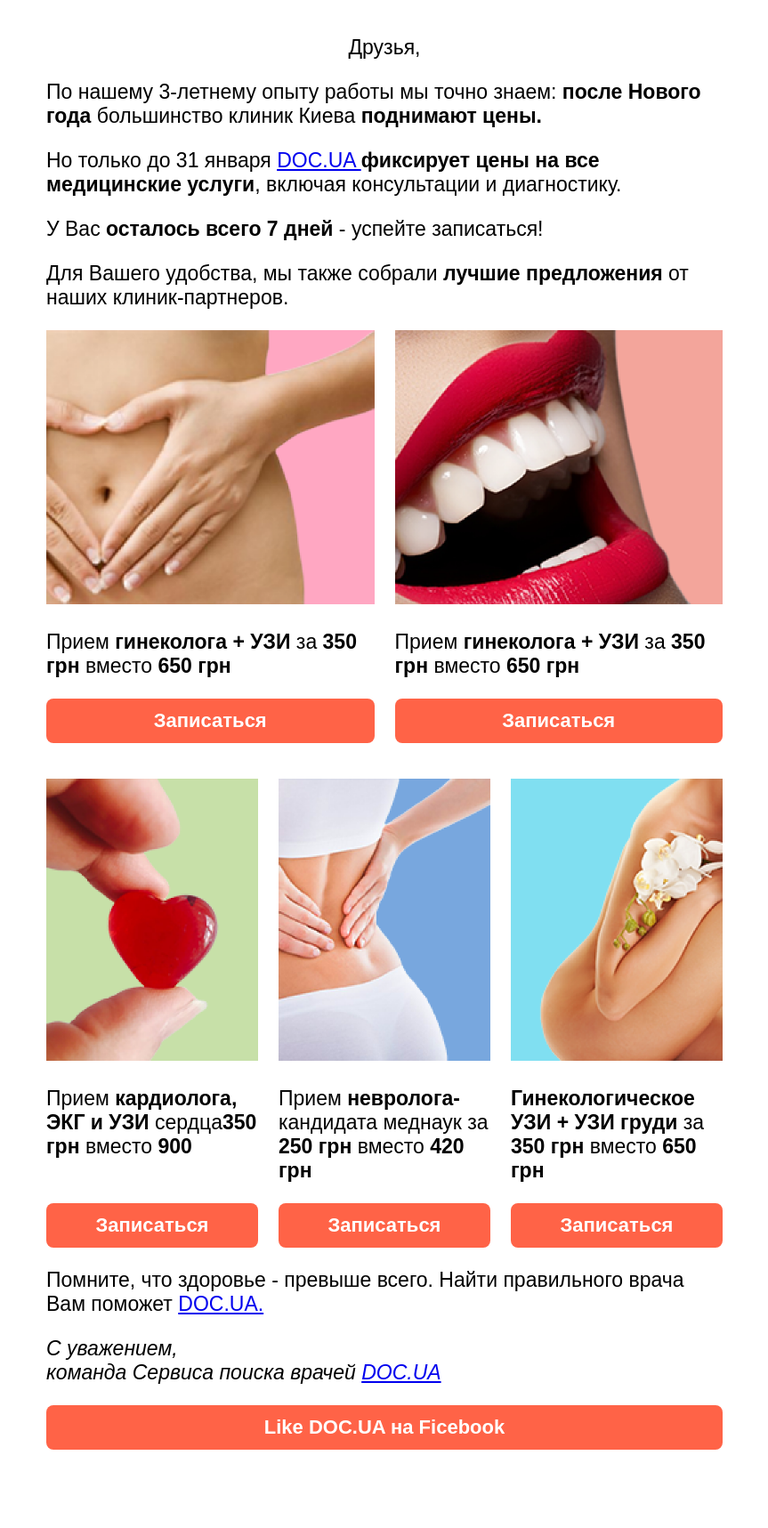
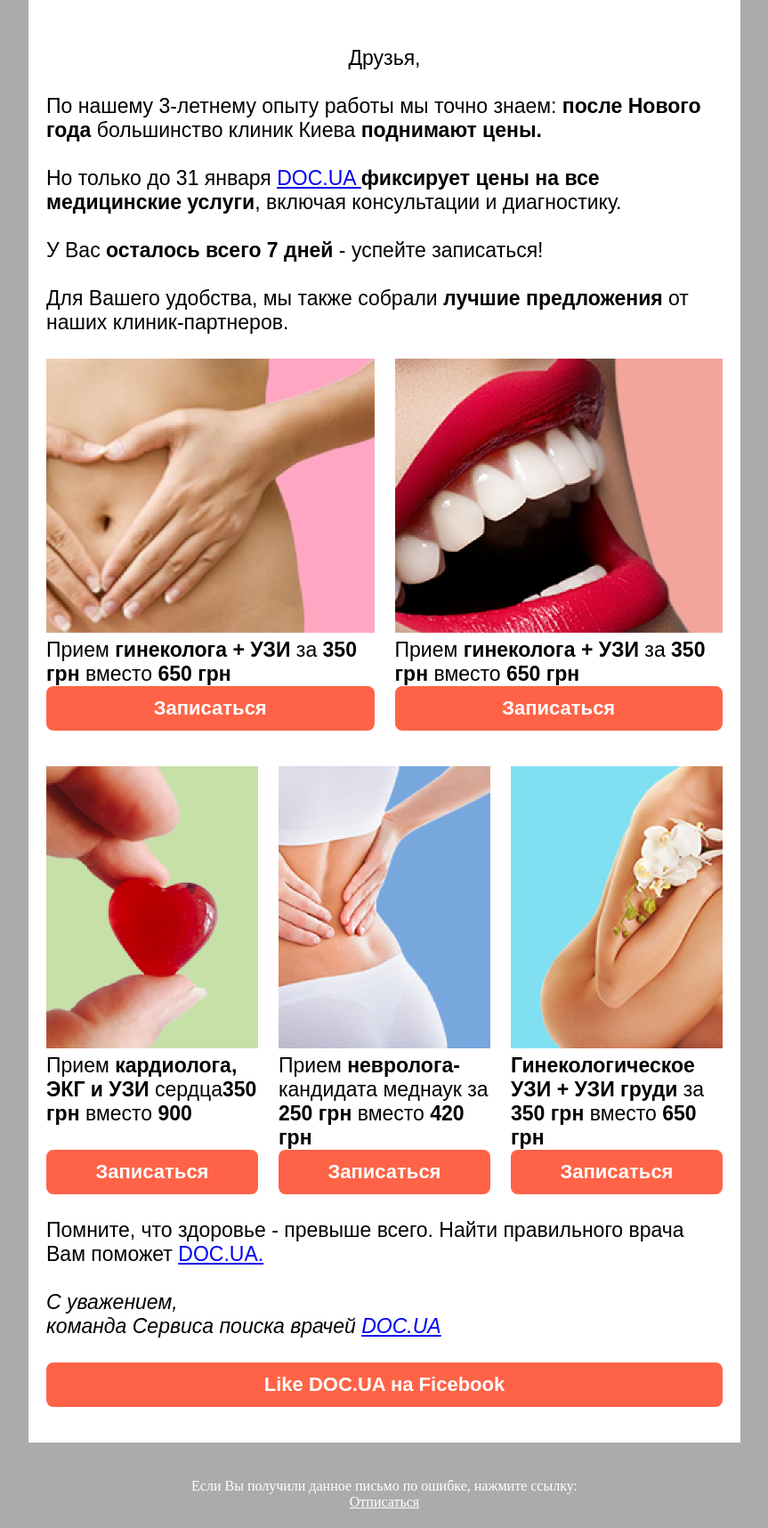
Before and after one commit to VBrazhnyi/task_1, a plain HTML site: page task_1_5/index.html in a window 1280 px wide. Shown: the part 223-1940 px from the top of the page at 89% size, without its empty margins (208-1071 px from the left). Before the commit the page ends 1860 px from the top, so only its background shows below. Drawn offline with Linux system fonts and the light colour scheme.

Commit message:
Mission accomplished

```diff
--- a/task_1_5/css/css.css
+++ b/task_1_5/css/css.css
@@ -1,36 +1,41 @@
-.fullwrap{
-	margin: 0 auto;
+*{
+	margin: 0;
+	background-color: #ababad;
+}
+.wrap{
+	margin: 20px auto;
 	max-width: 800px;
 
 }
-
 header{
+	background-color: white;
 	height: 200px;
-
     position: relative;
    	background: url(../image/header_bg.gif);
 	background-size: 100% 100%;
 }
+.text_center, footer{
+	text-align: center;
 
-.text_center{
-	text-align: center;
 }
-
 .main{
-
 	padding-left: 20px;
 	padding-right: 20px;
+	padding-bottom: 40px;
 	font-size: 23px;
 	margin-top: 55px;
 	font-family: "Melmac", sans-serif;
 }
+.image_blok {
+	background-color: white;
+	columns: 2;
+}
+p, p>b, i, a, div, img{
+	background-color: white;
+}
 
 
-
-.image_blok {
-	columns: 2;
-}
-button{
+button, button>b{
 	margin: 0 auto;
 	font-size: 22px;
 	border-radius: 8px;
@@ -39,14 +44,24 @@ button{
 	color: white;
 	width: 100%;
 	height: 50px;
-
 }
 .main img {
 	width: 100%;
 	height: auto;
 }
-
 .image_blok2{
 	margin-top: 40px;
 	columns: 3;
 }
+footer{
+	margin-top: 40px;
+	font-size: 16px;
+	color: white;
+}
+.grey{
+	background-color: #ababad;
+	color: white;
+}
+body{
+	padding-bottom: 20px;
+}
--- a/task_1_5/index.html
+++ b/task_1_5/index.html
@@ -4,54 +4,49 @@
 		<meta charset="utf-8">
 		<title>DOC.UA</title>
 		<link rel="stylesheet" type="text/css" href="css/css.css">
-
 	</head>
-
-
 	<body>
-		<div class="fullwrap">
+		<div class="wrap">
 				<header></header>
 				<div class="main">
-				<p class="text_center"> Друзья,</p>
-				<p>По нашему 3-летнему опыту работы мы точно знаем: <b>после Нового года</b> большинство клиник Киева <b>поднимают цены.</b></p>
-				<p>Но только до 31 января <a href="#"> DOC.UA </a><b>фиксирует цены на все медицинские услуги</b>, включая консультации и диагностику.</p>
-				<p>У Вас <b>осталось всего 7 дней</b> - успейте записаться!</p>
-				<p>Для Вашего удобства, мы также собрали<b> лучшие предложения</b> от наших клиник-партнеров.</p>
+					<p class="text_center"> Друзья,</p><br>
+					<p>По нашему 3-летнему опыту работы мы точно знаем: <b>после Нового года</b> большинство клиник Киева <b>поднимают цены.</b></p><br>
+					<p>Но только до 31 января <a href="#"> DOC.UA </a><b>фиксирует цены на все медицинские услуги</b>, включая консультации и диагностику.</p><br>
+					<p>У Вас <b>осталось всего 7 дней</b> - успейте записаться!</p><br>
+					<p>Для Вашего удобства, мы также собрали<b> лучшие предложения</b> от наших клиник-партнеров.</p><br>
 					<div class="image_blok">
 						<div class="i1">
-						<img src="image/i1.png" >
+							<img src="image/i1.png" alt="" >
 							<p>Прием <b>гинеколога + УЗИ </b>за <b>350 грн </b>вместо <b>650 грн</b></p>
 							<button><b>Записаться</b></button>
 						</div>
 						<div class="i2">
-						<img src="image/i2.png" >
+							<img src="image/i2.png" alt="">
 							<p>Прием <b>гинеколога + УЗИ </b>за <b>350 грн </b>вместо <b>650 грн</b></p>
 							<button><b>Записаться</b></button>
 						</div>
-
 					</div>
 					<div class="image_blok2">
 						<div class="i3"></div>
-						<img src="image/i3.png" >
+							<img src="image/i3.png" alt="">
 							<p>Прием <b>кардиолога, ЭКГ и УЗИ </b> сердца<b>350 грн </b>вместо <b>900</b></p><br>
 							<button><b>Записаться</b></button>
 						<div class="i4">
-						<img src="image/i4.png" >
+							<img src="image/i4.png" alt="" >
 							<p>Прием <b>невролога- </b>кандидата меднаук за <b>250 грн </b>вместо <b>420 грн</b></p>
 							<button><b>Записаться</b></button>
 						</div>
 						<div class="i5">
-						<img src="image/i5.png" >
+							<img src="image/i5.png"  alt="">
 							<p><b>Гинекологическое УЗИ + УЗИ груди </b>за <b>350 грн </b>вместо <b>650 грн</b></p>
 							<button><b>Записаться</b></button>
 						</div>
+					</div><br>
+					<p>Помните, что здоровье - превыше всего. Найти правильного врача Вам поможет <a href="#">DOC.UA.</a></p><br>
+					<p><i>С уважением,<br> команда Сервиса поиска врачей <a href="#">DOC.UA</a></i></p><br>
+					<button class="button"><b>Like DOC.UA на Ficebook</b></button>
 			</div>
-				<p>Помните, что здоровье - превыше всего. Найти правильного врача Вам поможет <a href="#">DOC.UA.</a></p>
-				<p><i>С уважением,<br> команда Сервиса поиска врачей <a href="#">DOC.UA</a></i></p>
-				<button><b>Like DOC.UA на Ficebook</b></button>
 		</div>
-			<footer></footer>
-			</div>
-
+		<footer>Если Вы получили данное письмо по ошибке, нажмите ссылку:<p class="grey"><a class="grey"href="">Отписаться</a></p></footer>
 	</body>
 </html>
--- a/task_1_7/css/css.css
+++ b/task_1_7/css/css.css
@@ -1,23 +1,25 @@
-.fullwrap{
+*{
+	margin: 0;
+	background-color: #32879e;
+}
+.wrap{
 	margin: 0 auto;
+	padding-right: 30px;
+	padding-left: 30px;
+	padding-bottom: 30px;
 	max-width: 800px;
 	font-size: 23px;
 	background-color: white;
-
 }
-
+p, p>b, i, a, div, li, ul{
+	background-color: white;
+}
 header{
 	margin-top: 40px;
 	height: 200px;
-    position: relative;
    	background: url(../image/header.png);
 	background-size: 100% 100%;
 }
-
-.text_center{
-	text-align: center;
-}
-
 .main{
 	padding-left: 25px;
 	padding-right: 25px;
@@ -25,20 +27,14 @@ header{
 	margin-top: 60px;
 	font-family:  sans-serif;
 }
-
 .image_blok {
 	columns: 2;
-
 }
 
 .image_blok{
 	text-align: center;
 }
-
-.image_blok2{
-	text-align: center;
-}
-button{
+button, button>b{
 	margin: 0 auto;
 	font-size: 22px;
 	border-radius: 8px;
@@ -47,15 +43,14 @@ button{
 	color: white;
 	width: 100%;
 	height: 50px;
-
 }
-.main img {
+img {
 	width: 100%;
 	height: auto;
 }
-
 .image_blok2{
 	margin-top: 40px;
+	text-align: center;
 	columns: 2;
 }
 footer{
@@ -67,12 +62,22 @@ footer{
 footer img{
 	margin-top: 30px;
 	width: 6%;
+	background-color: #00688B;
 }
-
 .center{
 	text-align: center;
 }
-
 .white a{
 	color: white;
 }
+.grey {
+	background-color: #00688B;
+	color: white;
+}
+b>p>a{
+	background-color:  #00688B;
+	color: white;
+}
+p>b>a{
+	background-color:  #00688B;
+}
```
Also changed, not shown: task_1_7/index.html (+11 -14 lines). Lines whose indentation alone changed are shown as unchanged.
